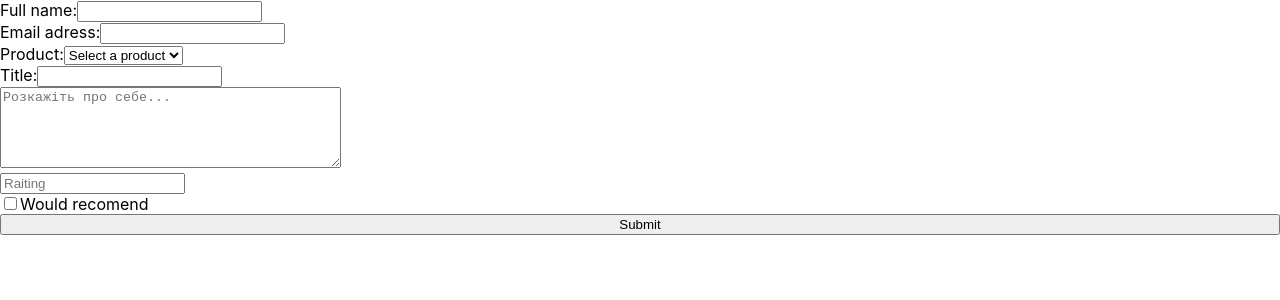
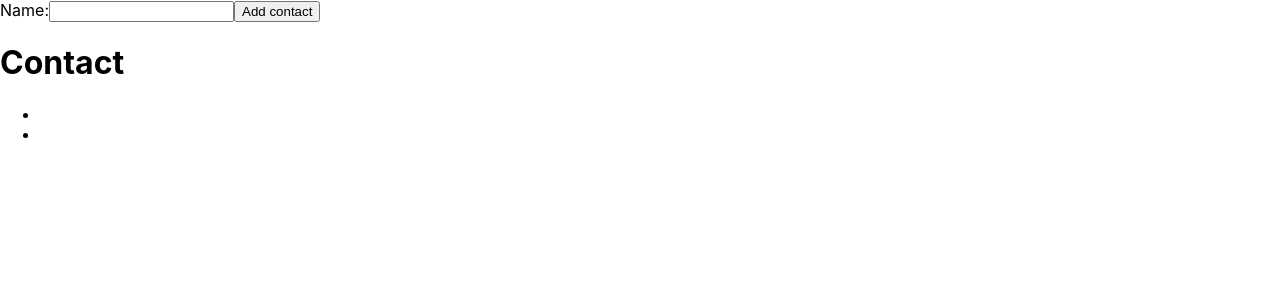
Before and after one commit to Evalac/homeWorkReact2ConatctBook, a React (Create React App) app: page / in a window 1280 px wide. Shown: the top 300 px of the page. Built offline with nearby package versions, Linux system fonts and the light colour scheme.

Commit message:
need add logic for new contact name

```diff
--- a/src/components/App.jsx
+++ b/src/components/App.jsx
@@ -16,12 +16,14 @@ class App extends Component {
     console.log(iddd);
   };
 
+  addContact = () => {};
+
   render() {
     return (
       <>
         {/* <Formika /> */}
-        <FormikNext />
-        {/* <ContactValidation /> */}
+        {/* <FormikNext /> */}
+        <ContactValidation initialValue={this.state} />
       </>
     );
   }
--- a/src/components/ContactValidation/ContactValidation.jsx
+++ b/src/components/ContactValidation/ContactValidation.jsx
@@ -1,5 +1,24 @@
-function ContactValidation(params) {
+import { Component } from 'react';
+import { Formik, Form, Field, ErrorMessage } from 'formik';
+import { object, string, email, number, boolean } from 'yup';
+import { nanoid } from 'nanoid';
+
+class ContactValidation extends Component {
+  // const result = Object.values(initialValue).map((value, index, array) => {
+  //   console.log(value);
+  // });
+  onSubmit = e => {
+    // e.preventDefault();
+    // в цій функціїї треба зробити логіку на додавання Імя контакту в стейт але не змінюючи його
+    console.log('submit');
+  };
+
+  render() {
     return (
+      <div>
+        <form>
+          <label htmlFor="name">
+            Name:
             <input
               type="text"
               name="name"
@@ -7,7 +26,34 @@ function ContactValidation(params) {
               title="Name may contain only letters, apostrophe, dash and spaces. For example Adrian, Jacob Mercer, Charles de Batz de Castelmore d'Artagnan"
               required
             />
+          </label>
+          <button type="submit" onClick={e => this.onSubmit(e)}>
+            Add contact
+          </button>
+        </form>
+        <h1>Contact</h1>
+        <ul>
+          {Object.values(this.props.initialValue).map((value, index, array) => {
+            return <li key={nanoid()}>{value}</li>;
+          })}
+        </ul>
+      </div>
     );
+  }
 }
 
 export { ContactValidation };
+// <Formik initialValues={initialValue}>
+//   <Form>
+//     <label htmlFor="name">
+//       Name:
+//       <Field
+//         type="text"
+//         name="name"
+//         pattern="^[a-zA-Zа-яА-Я]+(([' -][a-zA-Zа-яА-Я ])?[a-zA-Zа-яА-Я]*)*$"
+//         title="Name may contain only letters, apostrophe, dash and spaces. For example Adrian, Jacob Mercer, Charles de Batz de Castelmore d'Artagnan"
+//         required
+//       />
+//     </label>
+//   </Form>
+// </Formik>
```
Lines whose indentation alone changed are shown as unchanged.
